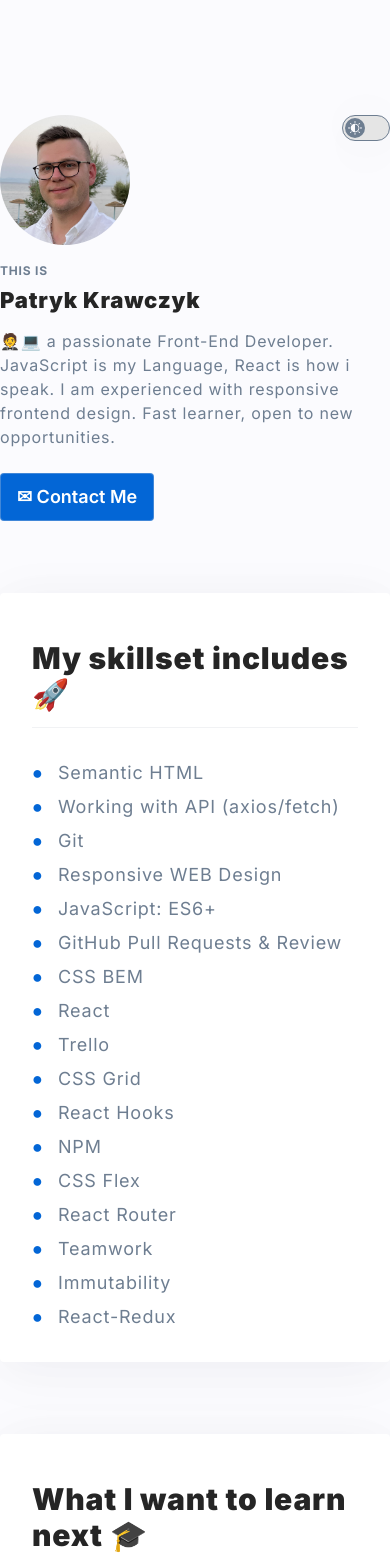
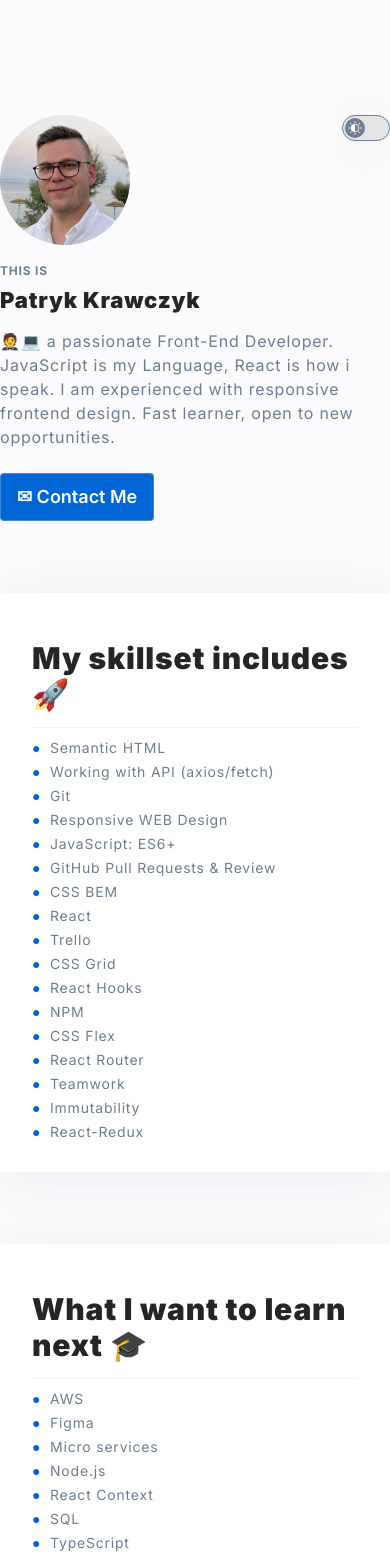
Before and after one commit to kraviecdev/pk-personal-homepage, a React (Create React App) app: page / in a window 390 px wide. Shown: the top 1568 px of the page. Built offline with nearby package versions, Linux system fonts and the light colour scheme; no server answers.

Commit message:
add css for tablet

```diff
--- a/src/features/skills/SkillsList/styled.js
+++ b/src/features/skills/SkillsList/styled.js
@@ -8,8 +8,12 @@ export const UnorderedList = styled.ul`
   padding: 0;
   list-style: none;
 
-  @media (max-width: ${({theme}) => theme.breakpoints.mobileS}px) {
-    grid-template-columns: auto;
+  @media (max-width: ${({theme}) => theme.breakpoints.tablet}px) {
+    margin: 22px 0 0 0;
+  }
+
+  @media (max-width: ${({theme}) => theme.breakpoints.mobileL}px) {
+    grid-template-columns: 1fr;
     margin: 12px 0 0 0;
   }
 `;
@@ -28,7 +32,16 @@ export const ListItem = styled.li`
     width: 26px;
   }
 
-  @media (max-width: ${({theme}) => theme.breakpoints.mobileS}px) {
+  @media (max-width: ${({theme}) => theme.breakpoints.tablet}px) {
+    font-size: 16px;
+    line-height: 20px;
+
+    &:before {
+      width: 22px;
+    }
+  }
+
+  @media (max-width: ${({theme}) => theme.breakpoints.mobileL}px) {
     font-size: 14px;
     line-height: 16px;
 
```
